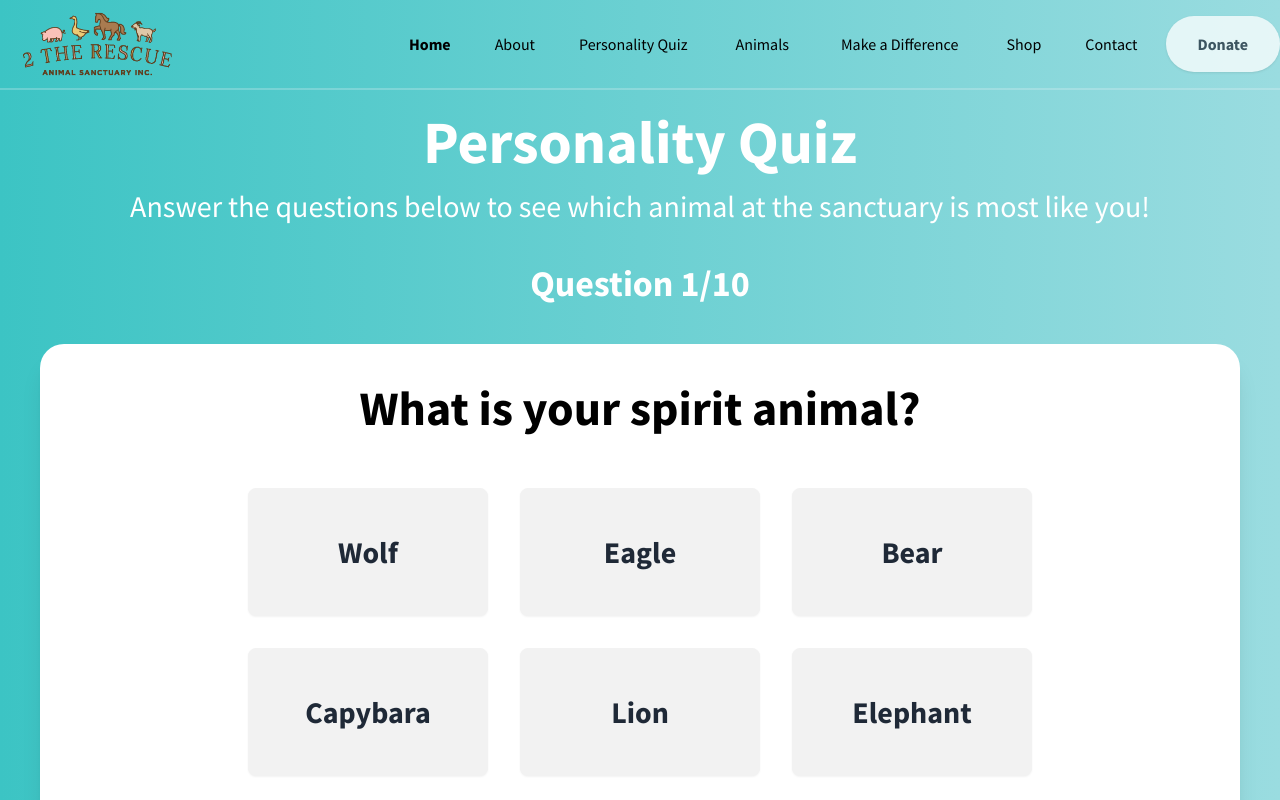
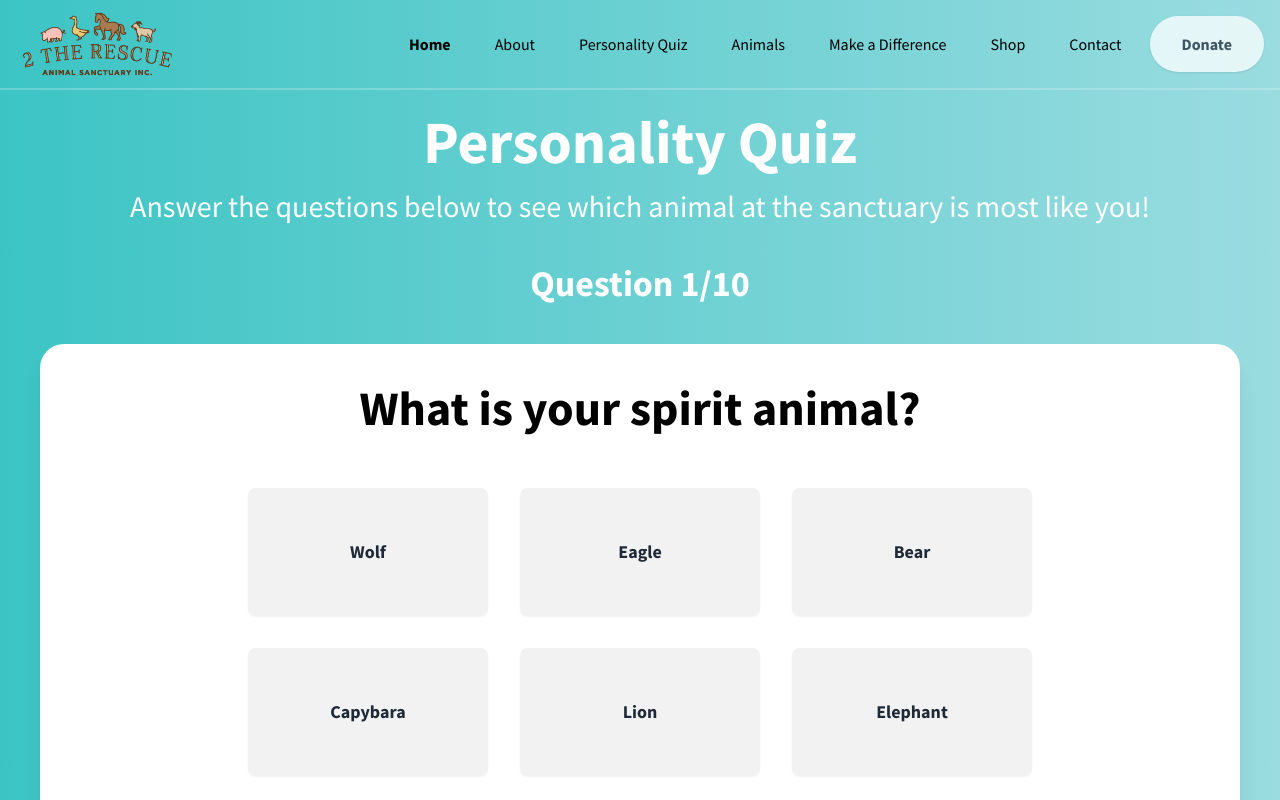
Before and after one commit to cfriedman2156/2-the-rescue, a Next.js app: page /Quiz in a window 1280 px wide. Shown: the top 800 px of the page. Built offline with nearby package versions, Linux system fonts and the light colour scheme.

Commit message:
css bug fixes to animal page and quiz during iphone view

```diff
--- a/components/AnimalsHero.js
+++ b/components/AnimalsHero.js
@@ -1,12 +1,12 @@
 export default function Hero({ title, description, VideoComponent }) {
     return (
-        <section className="pt-18">
+        <section>
             <div className="container px-3 mx-auto flex flex-wrap flex-col md:flex-row items-center">
                 <div className="flex flex-col w-full md:w-1/2 justify-center items-center text-center md:text-left">
                     <h1 className="my-4 text-7xl font-bold leading-tight">{title}</h1>
                     <p className="leading-normal text-2xl mb-8">{description}</p>
                 </div>
-                <div className="w-full pt-14 md:w-1/2 md:pl-16 sm:pb-10 text-center">
+                <div className="w-full md:w-1/2 md:pl-16 sm:pb-10 text-center">
                     <VideoComponent />
                 </div>
             </div>
--- a/components/Nav.js
+++ b/components/Nav.js
@@ -38,10 +38,10 @@ export default function Nav() {
 
             if (scrollpos > 10) {
                 header.classList.add('bg-white');
-                navAction.classList.remove('bg-white');
-                navAction.classList.add('blue');
-                navAction.classList.remove('text-gray-800');
-                navAction.classList.add('text-white');
+                navAction.classList.remove('md:bg-white');
+                navAction.classList.add('md:blue');
+                navAction.classList.remove('md:text-gray-800');
+                navAction.classList.add('md:text-white');
 
                 toToggle.forEach(element => {
                     element.classList.add('text-gray-800');
@@ -53,10 +53,10 @@ export default function Nav() {
                 navContent.classList.add('bg-white');
             } else {
                 header.classList.remove('bg-white');
-                navAction.classList.remove('blue');
-                navAction.classList.add('bg-white');
-                navAction.classList.remove('text-white');
-                navAction.classList.add('text-gray-800');
+                navAction.classList.remove('md:blue');
+                navAction.classList.add('md:bg-white');
+                navAction.classList.remove('md:text-white');
+                navAction.classList.add('md:text-gray-800');
 
                 toToggle.forEach(element => {
                     element.classList.add('text-white');
@@ -100,7 +100,6 @@ export default function Nav() {
                         <img src="images/2therescuelogo.png" alt="Logo" className="h-20 rounded-full inline" />
                     </a>
                 </div>
-
                 <div className="block lg:hidden pr-4">
                     <button id="nav-toggle" onClick={toggleNav} className="flex items-center p-1 text-pink-800 hover:text-gray-900 focus:outline-none focus:shadow-outline transform transition hover:scale-105 duration-300 ease-in-out">
                         <svg className="fill-current h-6 w-6" viewBox="0 0 20 20" xmlns="http://www.w3.org/2000/svg">
@@ -109,7 +108,7 @@ export default function Nav() {
                         </svg>
                     </button>
                 </div>
-                <div className={`w-full flex-grow lg:flex lg:items-center lg:w-auto ${navOpen ? '' : 'hidden'} mt-2 lg:mt-0 bg-white lg:bg-transparent text-black p-4 lg:p-0 z-20`} id="nav-content">
+                <div className={`w-full rounded-2xl mx-4 flex-grow lg:flex lg:items-center lg:w-auto ${navOpen ? '' : 'hidden'} mt-2 lg:mt-0 bg-white lg:bg-transparent text-black p-4 lg:p-0 z-20`} id="nav-content">
                     <ul className="list-reset lg:flex justify-end flex-1 items-center">
                         <li className="mr-3 ">
                             <a className="inline-block py-2 px-4 text-black font-bold no-underline" href="/">Home</a>
@@ -118,11 +117,11 @@ export default function Nav() {
                             <a className="inline-block text-black no-underline hover:text-gray-800 hover:text-underline py-2 px-4" href="#" onClick={goToAbout}>About</a>
                         </li>
                         <li className="mr-3">
-                            <a className="inline-block text-black no-underline hover:text-gray-800 hover:text-underline py-2 px-4" href="/Quiz">Personality Quiz</a>
+                             <a className="inline-block text-black no-underline hover:text-gray-800 hover:text-underline py-2 px-4" href="/Quiz">Personality Quiz</a>
                         </li>
-                        <div className="dropdown dropdown-hover">
-                            <li className="mr-3">
-                                <div role="button" className="inline-block m-1 text-black no-underline hover:text-gray-800 hover:text-underline py-2 px-4" onClick={redirectToAnimals} onMouseOver={handleDropdownClick}>
+                        <li className="mr-3">
+                            <div className="dropdown dropdown-hover">
+                                <div role="button" className="inline-block text-black no-underline hover:text-gray-800 hover:text-underline py-2 px-4" onClick={redirectToAnimals} onMouseOver={handleDropdownClick}>
                                     Animals
                                 </div>
                                 <ul tabIndex={0} className="menu dropdown-content z-[1] p-2 shadow bg-base-100 rounded-box w-52">
@@ -134,11 +133,11 @@ export default function Nav() {
                                     <li><a href="/Pigs">Pigs</a></li>
                                     <li><a href="/Other-Friends">Other Friends</a></li>
                                 </ul>
-                            </li>
-                        </div>
-                        <div className="dropdown dropdown-hover">
-                            <li className="mr-3">
-                                <div role="button" className="inline-block m-1 text-black no-underline hover:text-gray-800 hover:text-underline py-2 px-4" onClick={redirectToDifference} onMouseOver={handleDropdownClick}>
+                            </div>
+                        </li>
+                        <li className="mr-3">
+                            <div className="dropdown dropdown-hover">
+                                <div role="button" className="inline-block text-black no-underline hover:text-gray-800 hover:text-underline py-2 px-4" onClick={redirectToDifference} onMouseOver={handleDropdownClick}>
                                     Make a Difference
                                 </div>
                                 <ul tabIndex={0} className="menu dropdown-content z-[1] p-2 shadow bg-base-100 rounded-box w-52">
@@ -148,8 +147,8 @@ export default function Nav() {
                                     <li><a href="/Volunteer">Volunteer</a></li>
                                     <li><a href="/Adopt">Adopt</a></li>
                                 </ul>
-                            </li>
-                        </div>
+                            </div>
+                        </li>
                         <li className="mr-3">
                             <a className="inline-block text-black no-underline hover:text-gray-800 hover:text-underline py-2 px-4" href="/Shop">Shop</a>
                         </li>
@@ -157,7 +156,7 @@ export default function Nav() {
                             <a className="inline-block text-black no-underline hover:text-gray-800 hover:text-underline py-2 px-4" href="/Contact">Contact</a>
                         </li>
                     </ul>
-                    <button id="navAction" href="/Donate" className="mx-auto lg:mx-0 hover:underline bg-white font-bold rounded-full mt-4 lg:mt-0 py-4 px-8 shadow opacity-75 focus:outline-none focus:shadow-outline transform transition hover:scale-105 duration-300 ease-in-out">
+                    <button id="navAction" href="/Donate" className="mx-auto lg:mx-0 hover:underline blue md:bg-white text-white md:text-gray-800 font-bold rounded-full mt-4 lg:mt-0 py-4 px-8 shadow opacity-75 focus:outline-none focus:shadow-outline transform transition hover:scale-105 duration-300 ease-in-out">
                         <a href="/Donate">Donate</a>
                     </button>
                 </div>
@@ -166,3 +165,179 @@ export default function Nav() {
         </nav>
     );
 }
+
+
+
+
+
+
+
+
+
+// import { useState, useEffect } from 'react';
+// import { useRouter } from 'next/router';
+
+// export default function Nav() {
+//     const router = useRouter();
+//     const [navOpen, setNavOpen] = useState(false);
+
+//     const goToAbout = (e) => {
+//         e.preventDefault();
+//         const offset = -40;
+//         const scrollToSection = () => {
+//             const aboutSection = document.getElementById('about-section');
+//             const topPos = aboutSection.getBoundingClientRect().top + window.scrollY + offset;
+//             window.scrollTo({ top: topPos, behavior: 'smooth' });
+//         };
+//         const findSection = () => {
+//             const aboutSection = document.getElementById('about-section');
+//             const topPos = aboutSection.getBoundingClientRect().top + window.scrollY + offset;
+//             window.scrollTo({ top: topPos });
+//         };
+
+//         if (router.pathname === '/') {
+//             scrollToSection();
+//         } else {
+//             router.push('/').then(() => {
+//                 findSection();
+//             });
+//         }
+//     };
+
+//     useEffect(() => {
+//         const handleScroll = () => {
+//             const scrollpos = window.scrollY;
+//             const header = document.getElementById('header');
+//             const navAction = document.getElementById('navAction');
+//             const navContent = document.getElementById('nav-content');
+//             const toToggle = document.querySelectorAll('.toggleColour');
+
+//             if (scrollpos > 10) {
+//                 header.classList.add('bg-white');
+//                 navAction.classList.remove('bg-white');
+//                 navAction.classList.add('blue');
+//                 navAction.classList.remove('text-gray-800');
+//                 navAction.classList.add('text-white');
+
+//                 toToggle.forEach(element => {
+//                     element.classList.add('text-gray-800');
+//                     element.classList.remove('text-white');
+//                 });
+
+//                 header.classList.add('shadow');
+//                 navContent.classList.remove('bg-gray-100');
+//                 navContent.classList.add('bg-white');
+//             } else {
+//                 header.classList.remove('bg-white');
+//                 navAction.classList.remove('blue');
+//                 navAction.classList.add('bg-white');
+//                 navAction.classList.remove('text-white');
+//                 navAction.classList.add('text-gray-800');
+
+//                 toToggle.forEach(element => {
+//                     element.classList.add('text-white');
+//                     element.classList.remove('text-gray-800');
+//                 });
+
+//                 header.classList.remove('shadow');
+//                 navContent.classList.remove('bg-white');
+//                 navContent.classList.add('bg-gray-100');
+//             }
+//         };
+
+//         window.addEventListener('scroll', handleScroll);
+
+//         return () => {
+//             window.removeEventListener('scroll', handleScroll);
+//         };
+//     }, []);
+
+//     const handleDropdownClick = (e) => {
+//         e.preventDefault();
+//     };
+
+//     const redirectToAnimals = () => {
+//         router.push('/Animals');
+//     };
+
+//     const redirectToDifference = () => {
+//         router.push('/Make-a-Difference')
+//     }
+
+//     const toggleNav = () => {
+//         setNavOpen(!navOpen);
+//     };
+
+//     return (
+//         <nav id="header" className="fixed w-full z-40 top-0 text-white">
+//             <div className="w-full container mx-auto flex flex-wrap items-center justify-between mt-0 py-1">
+//                 <div className="pl-4 flex items-center">
+//                     <a className="toggleColour text-white no-underline hover:no-underline font-bold text-2xl lg:text-4xl" href="/">
+//                         <img src="images/2therescuelogo.png" alt="Logo" className="h-20 rounded-full inline" />
+//                     </a>
+//                 </div>
+//                 <div className="block lg:hidden pr-4">
+//                     <button id="nav-toggle" onClick={toggleNav} className="flex items-center p-1 text-pink-800 hover:text-gray-900 focus:outline-none focus:shadow-outline transform transition hover:scale-105 duration-300 ease-in-out">
+//                         <svg className="fill-current h-6 w-6" viewBox="0 0 20 20" xmlns="http://www.w3.org/2000/svg">
+//                             <title>Menu</title>
+//                             <path d="M0 3h20v2H0V3zm0 6h20v2H0V9zm0 6h20v2H0v-2z" />
+//                         </svg>
+//                     </button>
+//                 </div>
+//                 <div className={`w-full rounded-2xl mx-4 flex-grow lg:flex lg:items-center lg:w-auto ${navOpen ? '' : 'hidden'} mt-2 lg:mt-0 bg-white lg:bg-transparent text-black p-4 lg:p-0 z-20`} id="nav-content">
+//                     <ul className="list-reset lg:flex justify-end flex-1 items-center">
+//                         <li className="mr-3 ">
+//                             <a className="inline-block py-2 px-4 text-black font-bold no-underline" href="/">Home</a>
+//                         </li>
+//                         <li className="mr-3">
+//                             <a className="inline-block text-black no-underline hover:text-gray-800 hover:text-underline py-2 px-4" href="#" onClick={goToAbout}>About</a>
+//                         </li>
+//                         <li className="mr-3">
+//                              <a className="inline-block text-black no-underline hover:text-gray-800 hover:text-underline py-2 px-4" href="/Quiz">Personality Quiz</a>
+//                         </li>
+//                         <li className="mr-3">
+//                             <div className="dropdown dropdown-hover">
+//                                 <div role="button" className="inline-block text-black no-underline hover:text-gray-800 hover:text-underline py-2 px-4" onClick={redirectToAnimals} onMouseOver={handleDropdownClick}>
+//                                     Animals
+//                                 </div>
+//                                 <ul tabIndex={0} className="menu dropdown-content z-[1] p-2 shadow bg-base-100 rounded-box w-52">
+//                                     <li><a href="/Before-and-After">Before and After</a></li>
+//                                     <li><a href="/Horses">Horses</a></li>
+//                                     <li><a href="/Donkeys">Donkeys and Mules</a></li>
+//                                     <li><a href="/Birds">Birds</a></li>
+//                                     <li><a href="/Sheep-and-Goats">Sheep and Goats</a></li>
+//                                     <li><a href="/Pigs">Pigs</a></li>
+//                                     <li><a href="/Other-Friends">Other Friends</a></li>
+//                                 </ul>
+//                             </div>
+//                         </li>
+//                         <li className="mr-3">
+//                             <div className="dropdown dropdown-hover">
+//                                 <div role="button" className="inline-block text-black no-underline hover:text-gray-800 hover:text-underline py-2 px-4" onClick={redirectToDifference} onMouseOver={handleDropdownClick}>
+//                                     Make a Difference
+//                                 </div>
+//                                 <ul tabIndex={0} className="menu dropdown-content z-[1] p-2 shadow bg-base-100 rounded-box w-52">
+//                                     <li><a href="/Donate">Donate</a></li>
+//                                     <li><a href="/Sponsor">Sponsor an Animal</a></li>
+//                                     <li><a href="/Visit">Visit</a></li>
+//                                     <li><a href="/Volunteer">Volunteer</a></li>
+//                                     <li><a href="/Adopt">Adopt</a></li>
+//                                 </ul>
+//                             </div>
+//                         </li>
+//                         <li className="mr-3">
+//                             <a className="inline-block text-black no-underline hover:text-gray-800 hover:text-underline py-2 px-4" href="/Shop">Shop</a>
+//                         </li>
+//                         <li className="mr-3">
+//                             <a className="inline-block text-black no-underline hover:text-gray-800 hover:text-underline py-2 px-4" href="/Contact">Contact</a>
+//                         </li>
+//                     </ul>
+//                     <button id="navAction" href="/Donate" className="mx-auto lg:mx-0 hover:underline bg-white font-bold rounded-full mt-4 lg:mt-0 py-4 px-8 shadow opacity-75 focus:outline-none focus:shadow-outline transform transition hover:scale-105 duration-300 ease-in-out">
+//                         <a href="/Donate">Donate</a>
+//                     </button>
+//                 </div>
+//             </div>
+//             <hr className="border-b border-gray-100 opacity-25 my-0 py-0" />
+//         </nav>
+//     );
+// }
--- a/pages/Animals.js
+++ b/pages/Animals.js
@@ -10,7 +10,7 @@ export default function Animals() {
         <>
             <Nav />
             <main
-                className="leading-normal tracking-normal text-white gradient"
+                className="leading-normal tracking-normal text-white gradient pt-24 md:pt-18"
                 style={{ fontFamily: "'Source Sans Pro', sans-serif" }}
             >
                 <AnimalsHero
--- a/pages/Quiz.js
+++ b/pages/Quiz.js
@@ -97,13 +97,16 @@ export default function Quiz() {
                     <button
                       key={idx}
                       onClick={() => answerSelected(answer, idx)}
-                      className={`btn min-h-16 md:h-32 w-40 md:w-60 text-lg md:text-3xl m-2 md:m-4 ${
-                        selectedAnswerIndex === idx ? "btn-primary" : ""
-                      }`}
+                      className={`btn min-h-16 md:h-32 w-40 md:w-60 m-2 md:m-4
+                ${selectedAnswerIndex === idx ? "btn-primary" : ""}
+                whitespace-normal break-words text-center
+                ${answer.length > 20 ? "text-sm" : "text-lg"}
+                ${answer.length > 30 ? "text-xs" : ""}`}
                     >
                       {answer}
                     </button>
                   ))}
+
                 </div>
                 <div className="flex mx-4 justify-center">
                   {checked ? (
```
